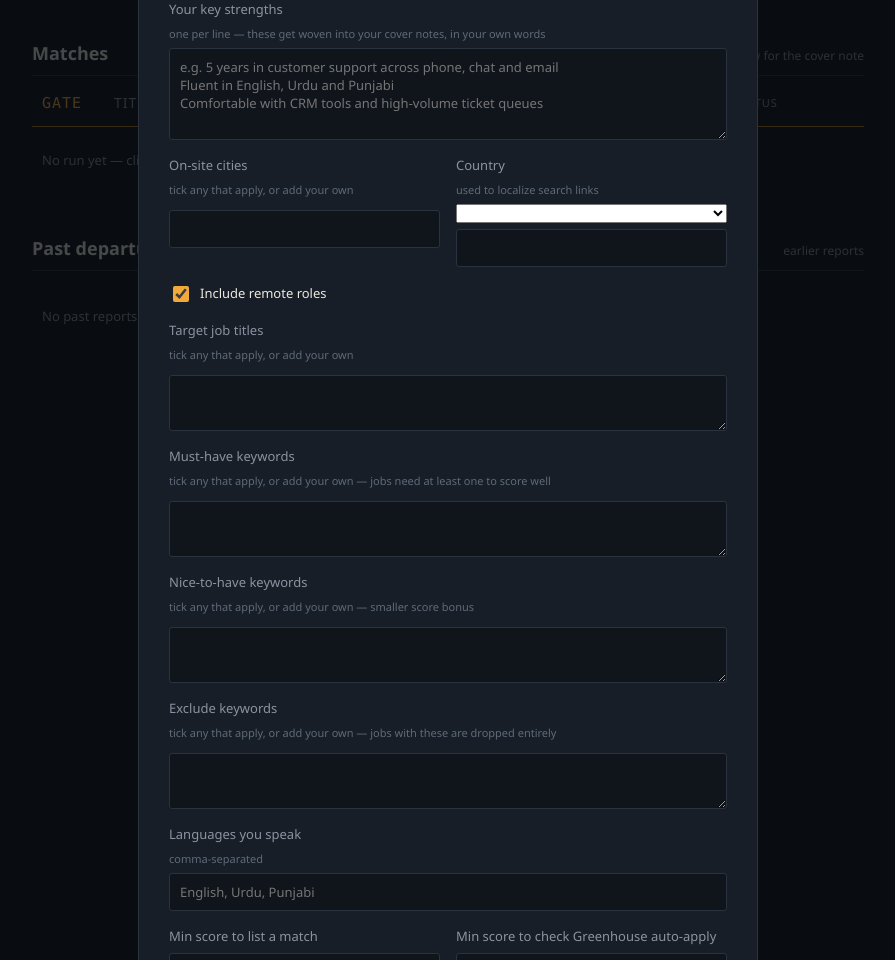
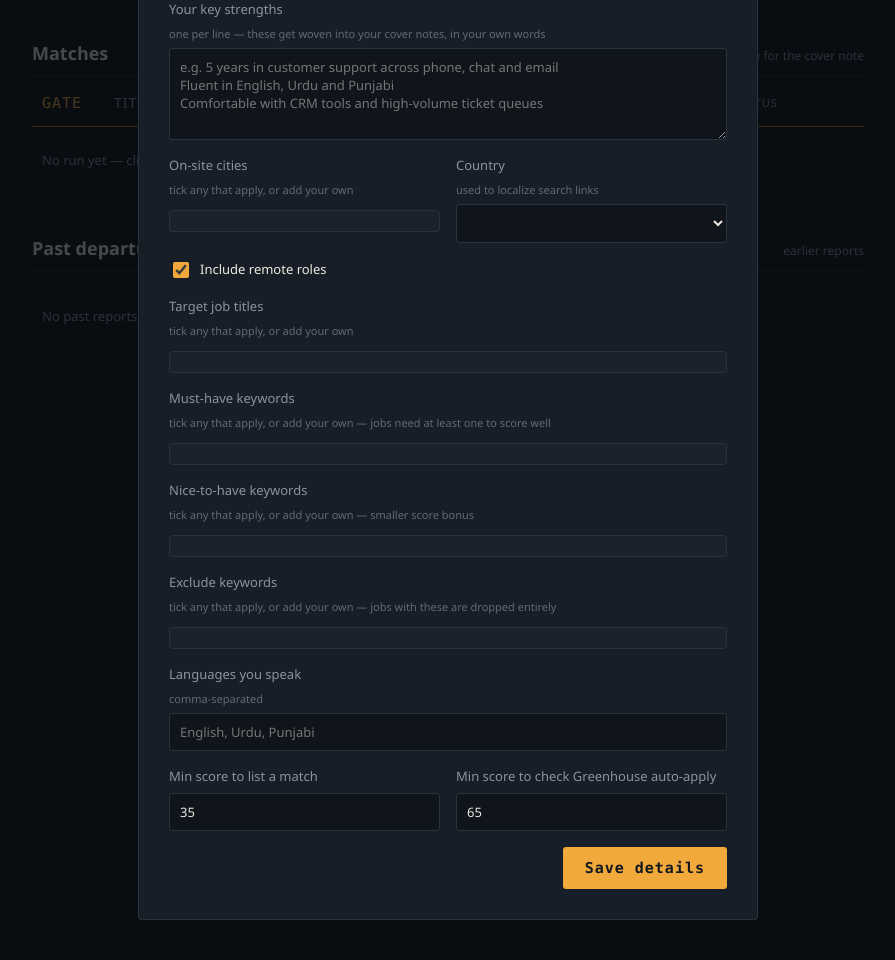
Before and after one commit to jaffargees-maker/job-search-agent, a Flask app: page / in a window 1280 px wide. Shown: the part 435-1395 px from the top of the page, without its empty margins (192-1087 px from the left). Run offline with Flask 3, Linux system fonts and the light colour scheme; data that the repository does not hold is empty.

Commit message:
Style the tag pickers and country select

```diff
--- a/static/style.css
+++ b/static/style.css
@@ -470,6 +470,98 @@ input:focus, textarea:focus {
   font-size: 12px;
 }
 
+/* ---------- tag pickers (preset checkboxes + custom "Other" chips) ---------- */
+.tagpicker-hidden { display: none; }
+
+.tagpicker {
+  border: 1px solid var(--line);
+  border-radius: 4px;
+  padding: 10px;
+  margin-top: 6px;
+  max-height: 160px;
+  overflow-y: auto;
+  background: rgba(255,255,255,0.02);
+}
+.tagpicker-grid {
+  display: flex;
+  flex-wrap: wrap;
+  gap: 6px 12px;
+}
+.tagpicker-option {
+  display: flex;
+  align-items: center;
+  gap: 6px;
+  font-size: 13px;
+  color: var(--text);
+  cursor: pointer;
+  white-space: nowrap;
+}
+.tagpicker-option input { accent-color: var(--accent); width: 14px; height: 14px; }
+
+.tagpicker-chips {
+  display: flex;
+  flex-wrap: wrap;
+  gap: 6px;
+  margin-top: 8px;
+}
+.tagpicker-chip {
+  display: inline-flex;
+  align-items: center;
+  gap: 6px;
+  background: rgba(242,169,60,0.12);
+  border: 1px solid var(--accent-dim);
+  color: var(--accent);
+  border-radius: 999px;
+  padding: 3px 6px 3px 10px;
+  font-size: 12px;
+}
+.tagpicker-chip button {
+  background: none;
+  border: none;
+  color: var(--accent);
+  cursor: pointer;
+  font-size: 14px;
+  line-height: 1;
+  padding: 0 2px;
+}
+
+.tagpicker-add-row {
+  display: flex;
+  gap: 6px;
+  margin-top: 8px;
+}
+.tagpicker-add-row input {
+  flex: 1;
+  background: var(--bg);
+  border: 1px solid var(--line);
+  color: var(--text);
+  border-radius: 3px;
+  padding: 6px 8px;
+  font-size: 13px;
+  font-family: var(--sans);
+}
+.tagpicker-add-row button {
+  background: transparent;
+  border: 1px solid var(--accent);
+  color: var(--accent);
+  border-radius: 3px;
+  padding: 6px 12px;
+  font-size: 12px;
+  cursor: pointer;
+}
+.tagpicker-add-row button:hover { background: var(--accent); color: #14181f; }
+
+#countrySelect {
+  width: 100%;
+  background: var(--bg);
+  border: 1px solid var(--line);
+  color: var(--text);
+  border-radius: 3px;
+  padding: 8px 10px;
+  font-size: 14px;
+  font-family: var(--sans);
+}
+
 @media (max-width: 640px) {
   .board-row { grid-template-columns: 50px 1fr 90px; }
   .col-carrier, .col-src { display: none; }
```
